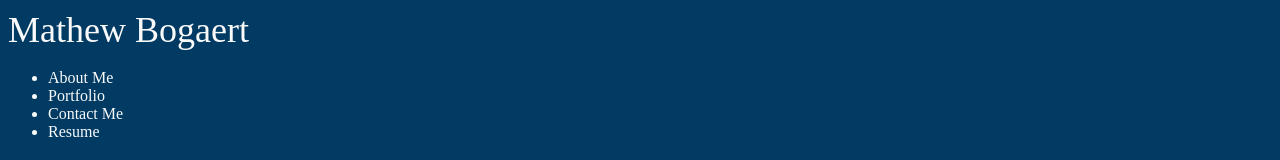
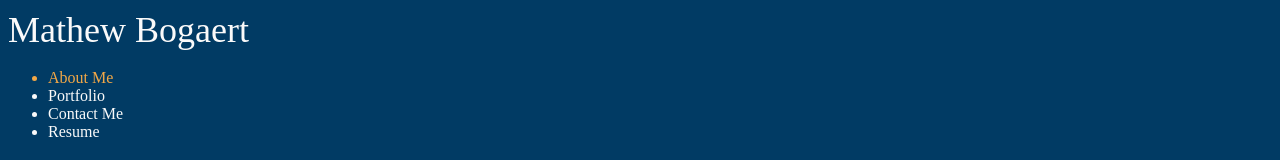
Before and after one commit to Mbogaert/react-portfolio, a React (Create React App) app: page / in a window 1280 px wide. Shown: the top 160 px of the page. Built offline with nearby package versions, Linux system fonts and the light colour scheme.

Commit message:
highlighted in nav bar when on a certain page

```diff
--- a/src/components/Header/index.js
+++ b/src/components/Header/index.js
@@ -8,16 +8,16 @@
             <h1>Mathew Bogaert</h1>
             <nav>
                 <ul>
-                    <li className={currentPage === "About"}>
+                    <li className={currentPage === "About" ? "nav-link navActive" : "nav-link"}>
                         <span onClick={() => handlePageChange("About")}>About Me</span>
                     </li>
-                    <li className={currentPage === "Portfolio"}>
+                    <li className={currentPage === "Portfolio" ? "nav-link navActive" : "nav-link"}>
                         <span onClick={() => handlePageChange("Portfolio")}>Portfolio</span>
                     </li>
-                    <li className={currentPage === "Contact"}>
+                    <li className={currentPage === "Contact" ? "nav-link navActive" : "nav-link"}>
                         <span onClick={() => handlePageChange("Contact")}>Contact Me</span>
                     </li>
-                    <li className={currentPage === "Resume"}>
+                    <li className={currentPage === "Resume" ? "nav-link navActive" : "nav-link"}>
                         <span onClick={() => handlePageChange("Resume")}>Resume</span>
                     </li>
                 </ul>
--- a/src/index.css
+++ b/src/index.css
@@ -16,6 +16,10 @@
   --spacing-two: calc(1rem);
   --spacing-five: calc(2.5rem);
 
+}
+
+.nav-link {
+  color: var(--light);
 }
 
 /* {
@@ -288,7 +292,8 @@
 	margin-right: -2px;
 
 }
+*/
 
 .navActive {
   color: var(--secondary);
-} */
+}
```
